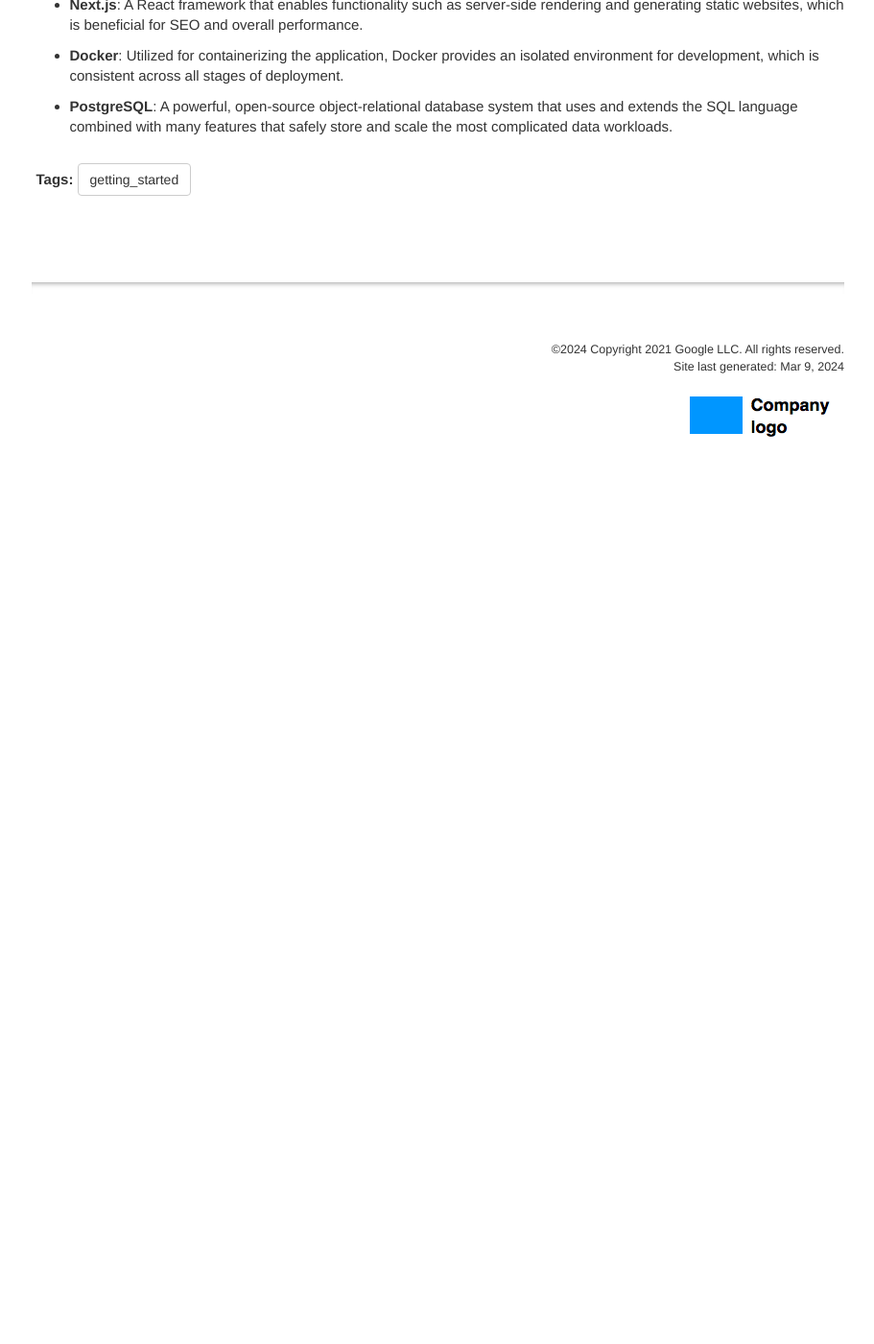
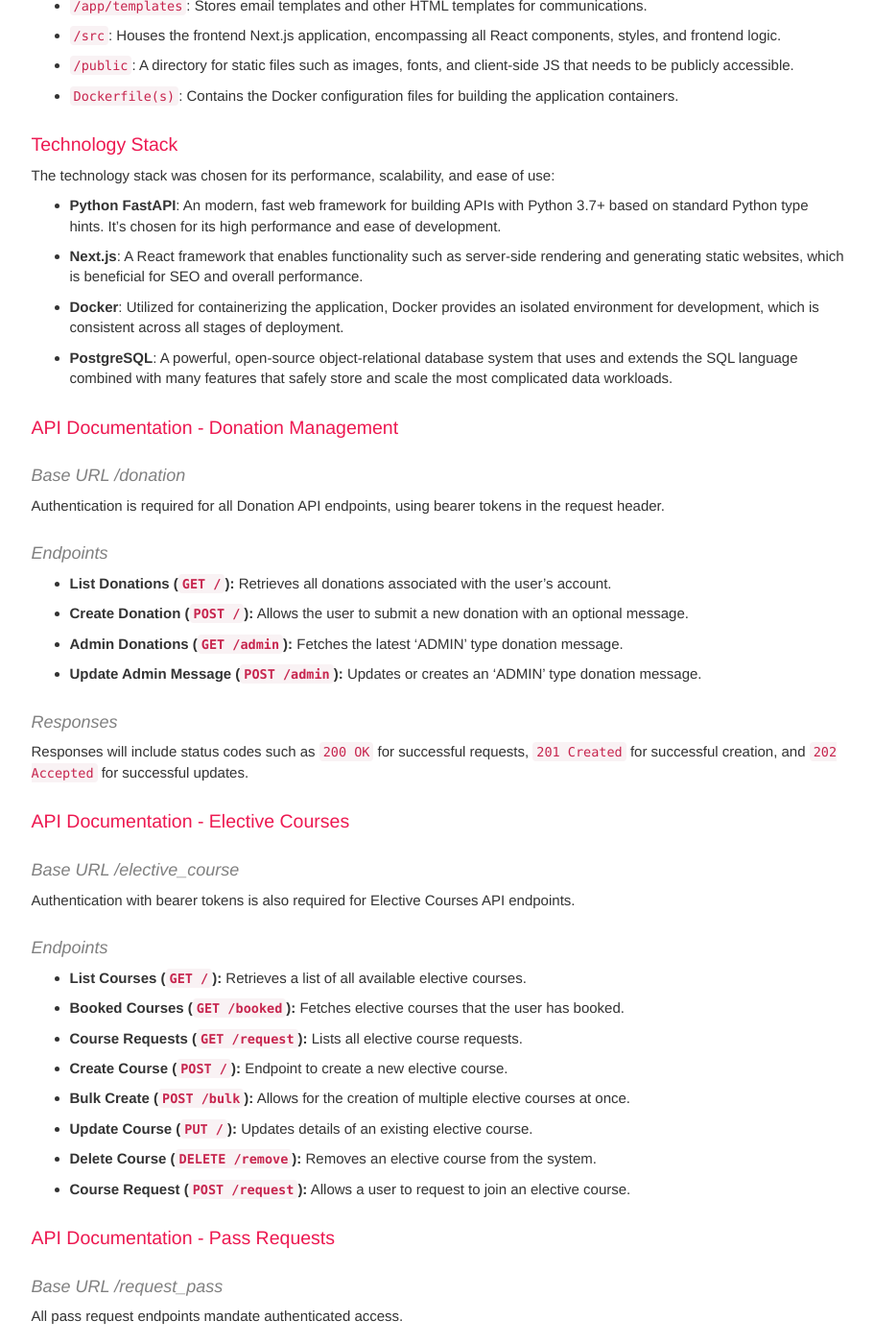
Before and after one commit to Maxkoz777/Maxkoz777.github.io, a Jekyll site: the page built from index.md, in a window 1280 px wide and 1400 px high, scrolled down 7415 px. Shown: the whole window at 96% size, without its empty margins (330-1241 px from the left). Built offline with Jekyll 4.4.1, drawn with Linux system fonts in a browser that asks for light colours; comment, search, counter and statistics services are not loaded; before the commit the page ends 7946 px from its top, so only the background shows below that; some of the changed text lies outside the part shown.

Commit message:
refactoring

```diff
--- a/index.md
+++ b/index.md
@@ -148,3 +148,58 @@ The technology stack was chosen for its performance, scalability, and ease of us
 - **Next.js**: A React framework that enables functionality such as server-side rendering and generating static websites, which is beneficial for SEO and overall performance.
 - **Docker**: Utilized for containerizing the application, Docker provides an isolated environment for development, which is consistent across all stages of deployment.
 - **PostgreSQL**: A powerful, open-source object-relational database system that uses and extends the SQL language combined with many features that safely store and scale the most complicated data workloads.
+
+### API Documentation - Donation Management
+
+#### Base URL /donation
+
+Authentication is required for all Donation API endpoints, using bearer tokens in the request header.
+
+#### Endpoints
+- **List Donations (`GET /`):** Retrieves all donations associated with the user's account.
+- **Create Donation (`POST /`):** Allows the user to submit a new donation with an optional message.
+- **Admin Donations (`GET /admin`):** Fetches the latest 'ADMIN' type donation message.
+- **Update Admin Message (`POST /admin`):** Updates or creates an 'ADMIN' type donation message.
+
+#### Responses
+Responses will include status codes such as `200 OK` for successful requests, `201 Created` for successful creation, and `202 Accepted` for successful updates.
+
+### API Documentation - Elective Courses
+
+#### Base URL /elective_course
+
+Authentication with bearer tokens is also required for Elective Courses API endpoints.
+
+#### Endpoints
+- **List Courses (`GET /`):** Retrieves a list of all available elective courses.
+- **Booked Courses (`GET /booked`):** Fetches elective courses that the user has booked.
+- **Course Requests (`GET /request`):** Lists all elective course requests.
+- **Create Course (`POST /`):** Endpoint to create a new elective course.
+- **Bulk Create (`POST /bulk`):** Allows for the creation of multiple elective courses at once.
+- **Update Course (`PUT /`):** Updates details of an existing elective course.
+- **Delete Course (`DELETE /remove`):** Removes an elective course from the system.
+- **Course Request (`POST /request`):** Allows a user to request to join an elective course.
+
+### API Documentation - Pass Requests
+
+#### Base URL /request_pass
+
+All pass request endpoints mandate authenticated access.
+
+#### Endpoints
+- **List Passes (`GET /`):** Fetches all pass requests made by the user.
+- **Admin Passes (`GET /admin`):** Lists all pass requests accessible by admins.
+- **Update Request (`PATCH /`):** Allows for updating the status of an existing pass request.
+- **Order Pass (`POST /`):** Creates a new request for a pass.
+- **Disconnect Request (`DELETE /`):** Removes a pass request.
+
+Responses will be structured in JSON, including appropriate HTTP status codes to indicate the outcome of the request.
+
+#### Error Handling
+Standard HTTP status codes are used to indicate errors:
+- `401 Unauthorized`: Authentication required or token invalid.
+- `404 Not Found`: Resource not available.
+- `422 Unprocessable Entity`: Issues with request data.
+- `500 Internal Server Error`: General server-side error.
+
+For contributions, refer to our contribution guidelines and ensure you test your changes thoroughly before submitting a pull request.
```
